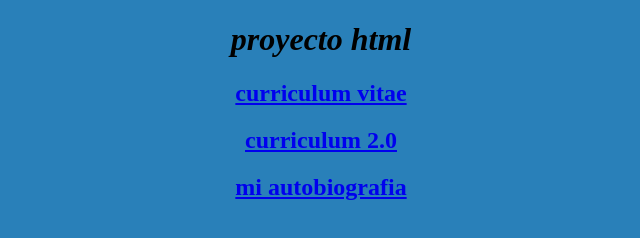
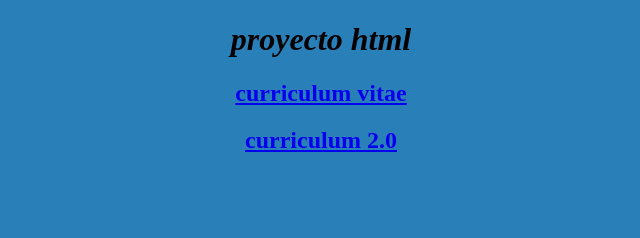
Before and after one commit to luzramirez0/lucesita, a plain HTML site: page index.html in a window 1280 px wide. Shown: the whole page, without its empty margins (319-959 px from the left). Drawn offline with Linux system fonts and the light colour scheme.

Commit message:
Update index.html

```diff
--- a/index.html
+++ b/index.html
@@ -11,6 +11,5 @@
         <center><h1><i>proyecto html</i></h1></center>
         <center><h2><a href="curriculum vitae.html">curriculum vitae</a><br></h2></center>
         <center><h2><a href="curriculum 2.0.html">curriculum 2.0</a><br></h2></center>
-        <center><h2><a href="mi autobiografia.html">mi autobiografia</a><br></h2></center>
     </body>
 </html>
```
